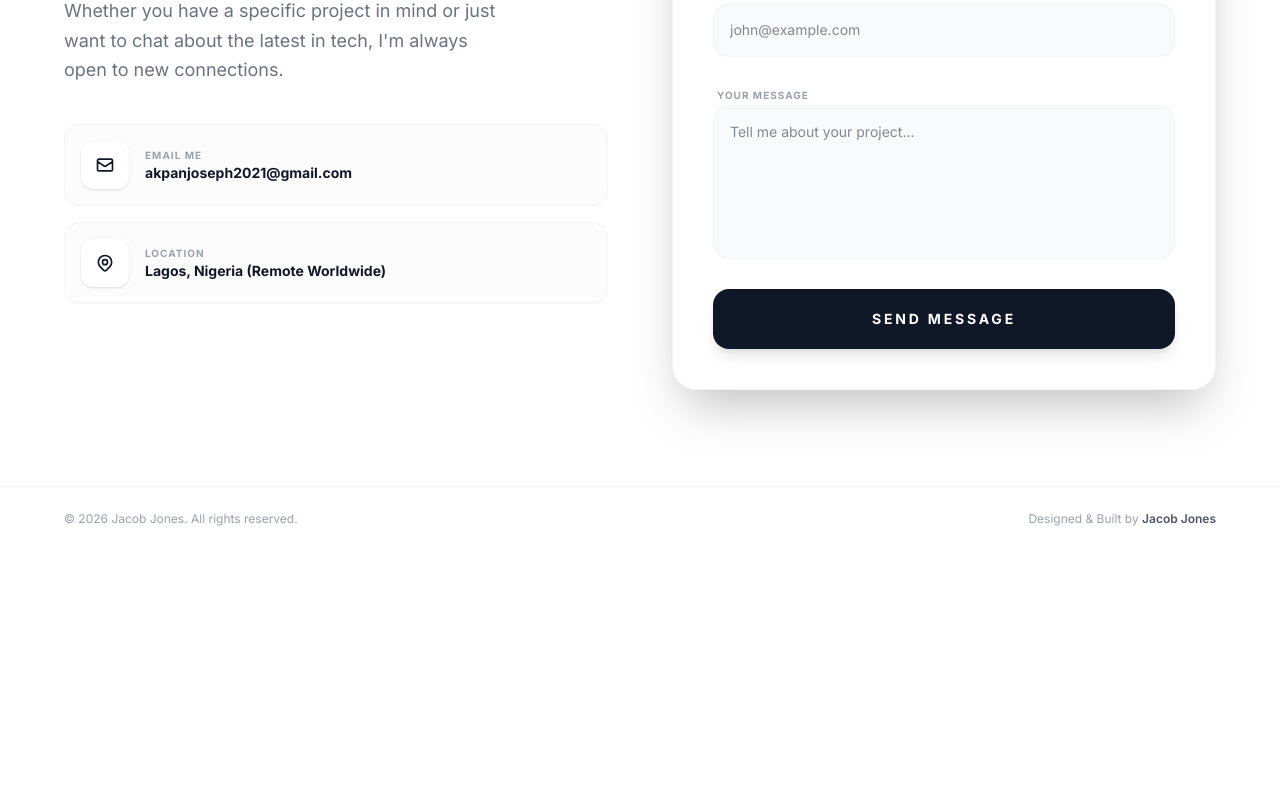
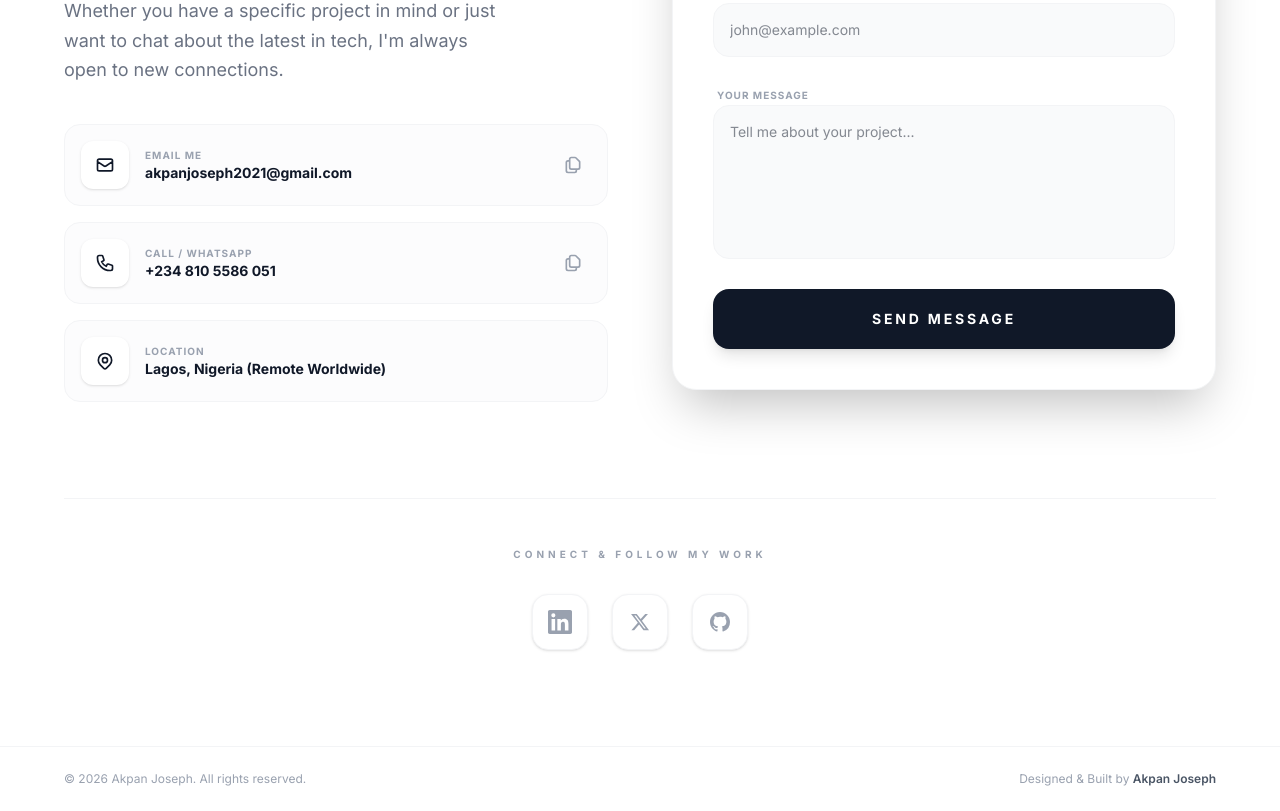
Before and after one commit to syntaxdesigner01/akpanjoseph, a Next.js app: page / in a window 1280 px wide. Shown: the part 5360-6171 px from the top of the page. Before the commit the page ends 5911 px from the top, so only its background shows below. Built offline with nearby package versions, Linux system fonts and the light colour scheme.

Commit message:
added social icons

```diff
--- a/app/components/Contact.tsx
+++ b/app/components/Contact.tsx
@@ -11,6 +11,20 @@ export default function Contact() {
   });
   const [isSending, setIsSending] = useState(false);
   const [isSent, setIsSent] = useState(false);
+  const [copied, setCopied] = useState(false);
+  const [phoneCopied, setPhoneCopied] = useState(false);
+
+  const copyToClipboard = () => {
+    navigator.clipboard.writeText("akpanjoseph2021@gmail.com");
+    setCopied(true);
+    setTimeout(() => setCopied(false), 2000);
+  };
+
+  const copyPhoneToClipboard = () => {
+    navigator.clipboard.writeText("+2348105586051");
+    setPhoneCopied(true);
+    setTimeout(() => setPhoneCopied(false), 2000);
+  };
 
   const handleSubmit = async (e: React.FormEvent) => {
     e.preventDefault();
@@ -62,10 +76,11 @@ export default function Contact() {
 
             {/* Contact Details Cards */}
             <div className="space-y-4">
-              <a
-                href="mailto:akpanjoseph2021@gmail.com"
-                className="group flex items-center gap-4 p-4 rounded-2xl border border-gray-100 bg-gray-50/50 hover:bg-orange-500 hover:border-orange-500 transition-all duration-300"
+              <div
+                onClick={copyToClipboard}
+                className="group flex items-center justify-between p-4 rounded-2xl border border-gray-100 bg-gray-50/50 hover:bg-orange-500 hover:border-orange-500 transition-all duration-300 cursor-pointer"
               >
+                <div className="flex items-center gap-4">
                   <div className="w-12 h-12 bg-white rounded-xl flex items-center justify-center text-gray-900 group-hover:bg-white/20 group-hover:text-white transition-colors shadow-sm">
                     <svg
                       className="w-5 h-5"
@@ -89,9 +104,87 @@ export default function Contact() {
                       akpanjoseph2021@gmail.com
                     </p>
                   </div>
-              </a>
+                </div>
 
-              <div className="group flex items-center gap-4 p-4 rounded-2xl border border-gray-100 bg-gray-50/50 hover:bg-gray-900 hover:border-gray-900 transition-all duration-300">
+                {/* Copy Icon / Feedback */}
+                <div className="pr-2">
+                  {copied ? (
+                    <span className="text-[10px] font-bold text-white uppercase tracking-widest bg-white/20 px-2 py-1 rounded-lg">
+                      Copied!
+                    </span>
+                  ) : (
+                    <svg
+                      className="w-5 h-5 text-gray-400 group-hover:text-white transition-colors"
+                      fill="none"
+                      stroke="currentColor"
+                      viewBox="0 0 24 24"
+                    >
+                      <path
+                        strokeLinecap="round"
+                        strokeLinejoin="round"
+                        strokeWidth={2}
+                        d="M8 7v8a2 2 0 002 2h6M8 7V5a2 2 0 012-2h4.586a1 1 0 01.707.293l4.414 4.414a1 1 0 01.293.707V15a2 2 0 01-2 2h-2M8 7H6a2 2 0 00-2 2v10a2 2 0 002 2h8a2 2 0 002-2v-2"
+                      />
+                    </svg>
+                  )}
+                </div>
+              </div>
+
+              <div
+                onClick={copyPhoneToClipboard}
+                className="group flex items-center justify-between p-4 rounded-2xl border border-gray-100 bg-gray-50/50 hover:bg-orange-500 hover:border-orange-500 transition-all duration-300 cursor-pointer"
+              >
+                <div className="flex items-center gap-4">
+                  <div className="w-12 h-12 bg-white rounded-xl flex items-center justify-center text-gray-900 group-hover:bg-white/20 group-hover:text-white transition-colors shadow-sm">
+                    <svg
+                      className="w-5 h-5"
+                      fill="none"
+                      stroke="currentColor"
+                      viewBox="0 0 24 24"
+                    >
+                      <path
+                        strokeLinecap="round"
+                        strokeLinejoin="round"
+                        strokeWidth={2}
+                        d="M3 5a2 2 0 012-2h3.28a1 1 0 01.948.684l1.498 4.493a1 1 0 01-.502 1.21l-2.257 1.13a11.042 11.042 0 005.516 5.516l1.13-2.257a1 1 0 011.21-.502l4.493 1.498a1 1 0 01.684.949V19a2 2 0 01-2 2h-1C9.716 21 3 14.284 3 6V5z"
+                      />
+                    </svg>
+                  </div>
+                  <div>
+                    <p className="text-[10px] font-bold text-gray-400 group-hover:text-white/70 uppercase tracking-widest">
+                      Call / WhatsApp
+                    </p>
+                    <p className="text-sm font-bold text-gray-900 group-hover:text-white">
+                      +234 810 5586 051
+                    </p>
+                  </div>
+                </div>
+
+                {/* Copy Icon / Feedback */}
+                <div className="pr-2">
+                  {phoneCopied ? (
+                    <span className="text-[10px] font-bold text-white uppercase tracking-widest bg-white/20 px-2 py-1 rounded-lg">
+                      Copied!
+                    </span>
+                  ) : (
+                    <svg
+                      className="w-5 h-5 text-gray-400 group-hover:text-white transition-colors"
+                      fill="none"
+                      stroke="currentColor"
+                      viewBox="0 0 24 24"
+                    >
+                      <path
+                        strokeLinecap="round"
+                        strokeLinejoin="round"
+                        strokeWidth={2}
+                        d="M8 7v8a2 2 0 002 2h6M8 7V5a2 2 0 012-2h4.586a1 1 0 01.707.293l4.414 4.414a1 1 0 01.293.707V15a2 2 0 01-2 2h-2M8 7H6a2 2 0 00-2 2v10a2 2 0 002 2h8a2 2 0 002-2v-2"
+                      />
+                    </svg>
+                  )}
+                </div>
+              </div>
+
+              <div className="group flex items-center gap-4 p-4 rounded-2xl border border-gray-100 bg-gray-50/50 hover:bg-orange-500 hover:border-orange-500 transition-all duration-300">
                 <div className="w-12 h-12 bg-white rounded-xl flex items-center justify-center text-gray-900 group-hover:bg-white/20 group-hover:text-white transition-colors shadow-sm">
                   <svg
                     className="w-5 h-5"
@@ -206,6 +299,58 @@ export default function Contact() {
             </form>
           </motion.div>
         </div>
+
+        {/* Social Links - Now on its own centered line below the grid */}
+        <motion.div
+          initial={{ opacity: 0, y: 20 }}
+          whileInView={{ opacity: 1, y: 0 }}
+          viewport={{ once: true }}
+          transition={{ duration: 0.8, delay: 0.2 }}
+          className="mt-24 pt-12 border-t border-gray-100 flex flex-col items-center"
+        >
+          <p className="text-[10px] font-bold text-gray-400 uppercase tracking-[0.4em] mb-8">
+            Connect & Follow My Work
+          </p>
+          <div className="flex items-center gap-6">
+            <a
+              href="https://www.linkedin.com/in/akpanjosepho1/"
+              target="_blank"
+              rel="noopener noreferrer"
+              className="w-14 h-14 bg-white border border-gray-100 rounded-2xl flex items-center justify-center text-gray-400 hover:bg-orange-500 hover:text-white hover:border-orange-500 hover:shadow-xl hover:shadow-orange-500/20 transition-all duration-300 group shadow-sm"
+              aria-label="LinkedIn"
+            >
+              <svg className="w-6 h-6" fill="currentColor" viewBox="0 0 24 24">
+                <path d="M20.447 20.452h-3.554v-5.569c0-1.328-.027-3.037-1.852-3.037-1.853 0-2.136 1.445-2.136 2.939v5.667H9.351V9h3.414v1.561h.046c.477-.9 1.637-1.85 3.37-1.85 3.601 0 4.267 2.37 4.267 5.455v6.286zM5.337 7.433a2.062 2.062 0 01-2.063-2.065 2.064 2.064 0 112.063 2.065zm1.782 13.019H3.555V9h3.564v11.452zM22.225 0H1.771C.792 0 0 .774 0 1.729v20.542C0 23.227.792 24 1.771 24h20.451C23.2 24 24 23.227 24 22.271V1.729C24 .774 23.2 0 22.222 0h.003z" />
+              </svg>
+            </a>
+            <a
+              href="https://x.com/syntaxdesigner"
+              target="_blank"
+              rel="noopener noreferrer"
+              className="w-14 h-14 bg-white border border-gray-100 rounded-2xl flex items-center justify-center text-gray-400 hover:bg-gray-900 hover:text-white hover:border-gray-900 hover:shadow-xl hover:shadow-gray-900/20 transition-all duration-300 group shadow-sm"
+              aria-label="X (Twitter)"
+            >
+              <svg className="w-5 h-5" fill="currentColor" viewBox="0 0 24 24">
+                <path d="M18.244 2.25h3.308l-7.227 8.26 8.502 11.24H16.17l-5.214-6.817L4.99 21.75H1.68l7.73-8.835L1.254 2.25H8.08l4.713 6.231zm-1.161 17.52h1.833L7.084 4.126H5.117z" />
+              </svg>
+            </a>
+            <a
+              href="https://github.com/syntaxdesigner01"
+              target="_blank"
+              rel="noopener noreferrer"
+              className="w-14 h-14 bg-white border border-gray-100 rounded-2xl flex items-center justify-center text-gray-400 hover:bg-gray-900 hover:text-white hover:border-gray-900 hover:shadow-xl hover:shadow-gray-900/20 transition-all duration-300 group shadow-sm"
+              aria-label="GitHub"
+            >
+              <svg className="w-6 h-6" fill="currentColor" viewBox="0 0 24 24">
+                <path
+                  fillRule="evenodd"
+                  d="M12 2C6.477 2 2 6.484 2 12.017c0 4.425 2.865 8.18 6.839 9.504.5.092.682-.217.682-.483 0-.237-.008-.868-.013-1.703-2.782.605-3.369-1.343-3.369-1.343-.454-1.158-1.11-1.466-1.11-1.466-.908-.62.069-.608.069-.608 1.003.07 1.531 1.032 1.531 1.032.892 1.53 2.341 1.088 2.91.832.092-.647.35-1.088.636-1.338-2.22-.253-4.555-1.113-4.555-4.951 0-1.093.39-1.988 1.029-2.688-.103-.253-.446-1.272.098-2.65 0 0 .84-.27 2.75 1.026A9.564 9.564 0 0112 6.844c.85.004 1.705.115 2.504.337 1.909-1.296 2.747-1.027 2.747-1.027.546 1.379.202 2.398.1 2.651.64.7 1.028 1.595 1.028 2.688 0 3.848-2.339 4.695-4.566 4.943.359.309.678.92.678 1.855 0 1.338-.012 2.419-.012 2.747 0 .268.18.58.688.482A10.019 10.019 0 0022 12.017C22 6.484 17.522 2 12 2z"
+                  clipRule="evenodd"
+                />
+              </svg>
+            </a>
+          </div>
+        </motion.div>
       </div>
     </section>
   );
--- a/app/components/Footer.tsx
+++ b/app/components/Footer.tsx
@@ -4,11 +4,11 @@ export default function Footer() {
     <footer className="py-6 px-6 bg-white border-t border-gray-100">
       <div className="max-w-6xl mx-auto flex flex-col sm:flex-row items-center justify-between gap-2">
         <p className="text-xs text-gray-400">
-          © {year} Jacob Jones. All rights reserved.
+          © {year} Akpan Joseph. All rights reserved.
         </p>
         <p className="text-xs text-gray-400">
           Designed &amp; Built by{" "}
-          <span className="font-semibold text-gray-600">Jacob Jones</span>
+          <span className="font-semibold text-gray-600">Akpan Joseph</span>
         </p>
       </div>
     </footer>
```
Lines whose indentation alone changed are shown as unchanged.
